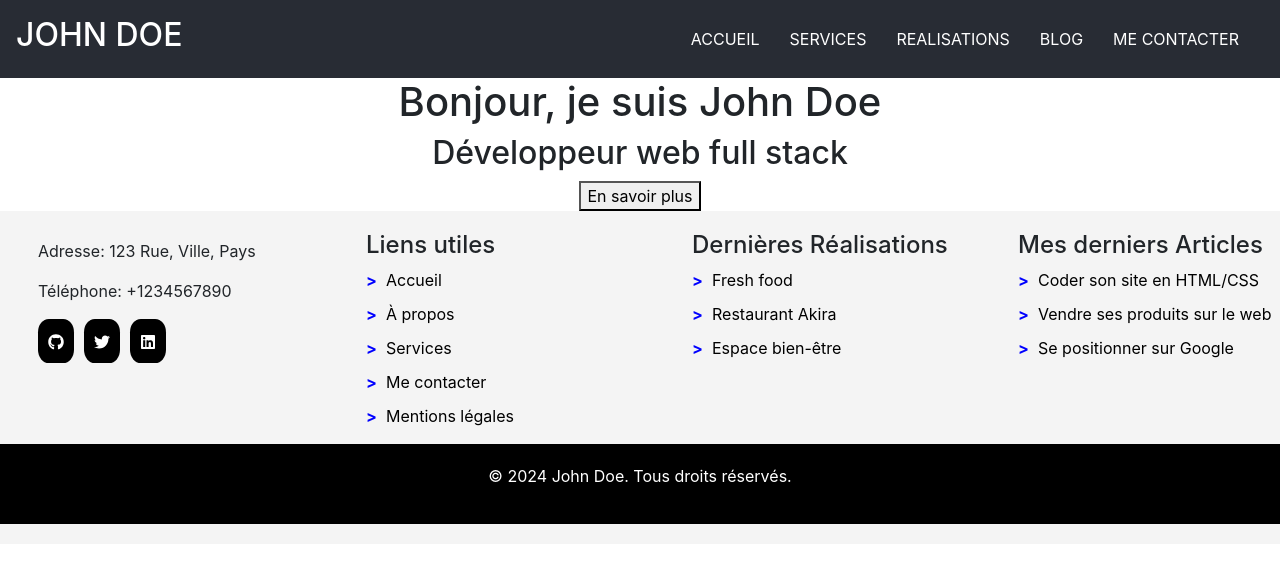
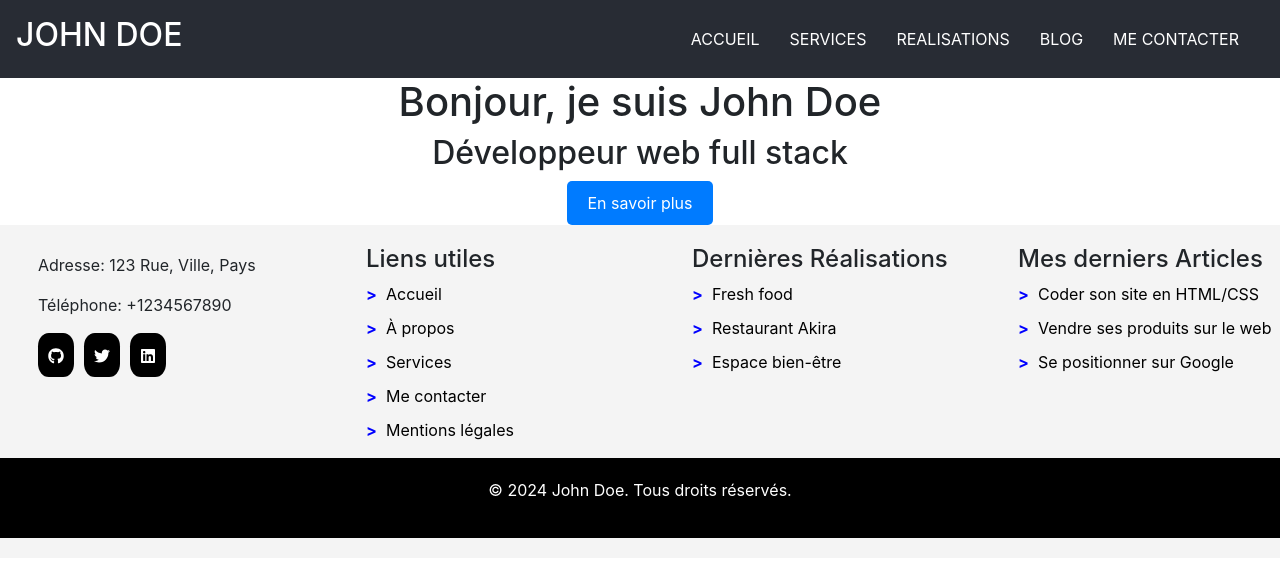
Before and after one commit to DS30190/optimisez, a React (Create React App) app: page / in a window 1280 px wide. Shown: the top 576 px of the page. Built offline with nearby package versions, Linux system fonts and the light colour scheme; no server answers.

Commit message:
add bouton

```diff
--- a/src/App.css
+++ b/src/App.css
@@ -151,3 +151,12 @@
   transform: translateX(-50%);
   display: none;
 }
+
+.custom-button {
+  background-color: #007bff;
+  color: white;
+  border: none;
+  padding: 10px 20px;
+  border-radius: 5px;
+  cursor: pointer;
+}
--- a/src/App.js
+++ b/src/App.js
@@ -8,6 +8,7 @@ import Realisations from './pages/Realisations';
 import Services from './pages/Services';
 import Remote from "./pages/Remonter";
 import Api from "./pages/Api";
+import Apropos from "./pages/Apropos";
 
 function App() {
 
@@ -49,6 +50,7 @@ return (
         <Route path="/contact" element={<Contact />}></Route>
         <Route path="/realisations" element={<Realisations />}></Route>
         <Route path="/services" element={<Services />}></Route>
+        <Route path="/apropos" element={<Apropos />}></Route>
       </Routes>
 
   <footer className="App-footer">
@@ -61,7 +63,7 @@ return (
         <h4>Liens utiles</h4>
         <ul>
           <li><Link className="text" to="/">Accueil</Link></li>
-          <li><Link className="text" to="/services">À propos</Link></li>
+          <li><Link className="text" to="/apropos">À propos</Link></li>
           <li><Link className="text" to="/services">Services</Link></li>
           <li><Link className="text" to="/contact">Me contacter</Link></li>
           <li><Link className="text" to="/mentions">Mentions légales</Link></li>
--- /dev/null
+++ b/src/pages/Apropos.jsx
@@ -0,0 +1,10 @@
+const Apropos = () => {
+    return (
+        <div>
+            <h1>Bonjour, je suis John Doe</h1>
+            <h2>Développeur web full stack</h2>
+
+        </div>
+    )
+}
+export default Apropos;
--- a/src/pages/Home.jsx
+++ b/src/pages/Home.jsx
@@ -1,10 +1,13 @@
+import { Link } from "react-router-dom";
 
 const Home = () => {
     return (
         <div>
             <h1>Bonjour, je suis John Doe</h1>
             <h2>Développeur web full stack</h2>
-            <button>En savoir plus</button>
+            <Link to="/apropos">
+        <button className="custom-button">En savoir plus</button>
+      </Link>
         </div>
     )
 }
```
